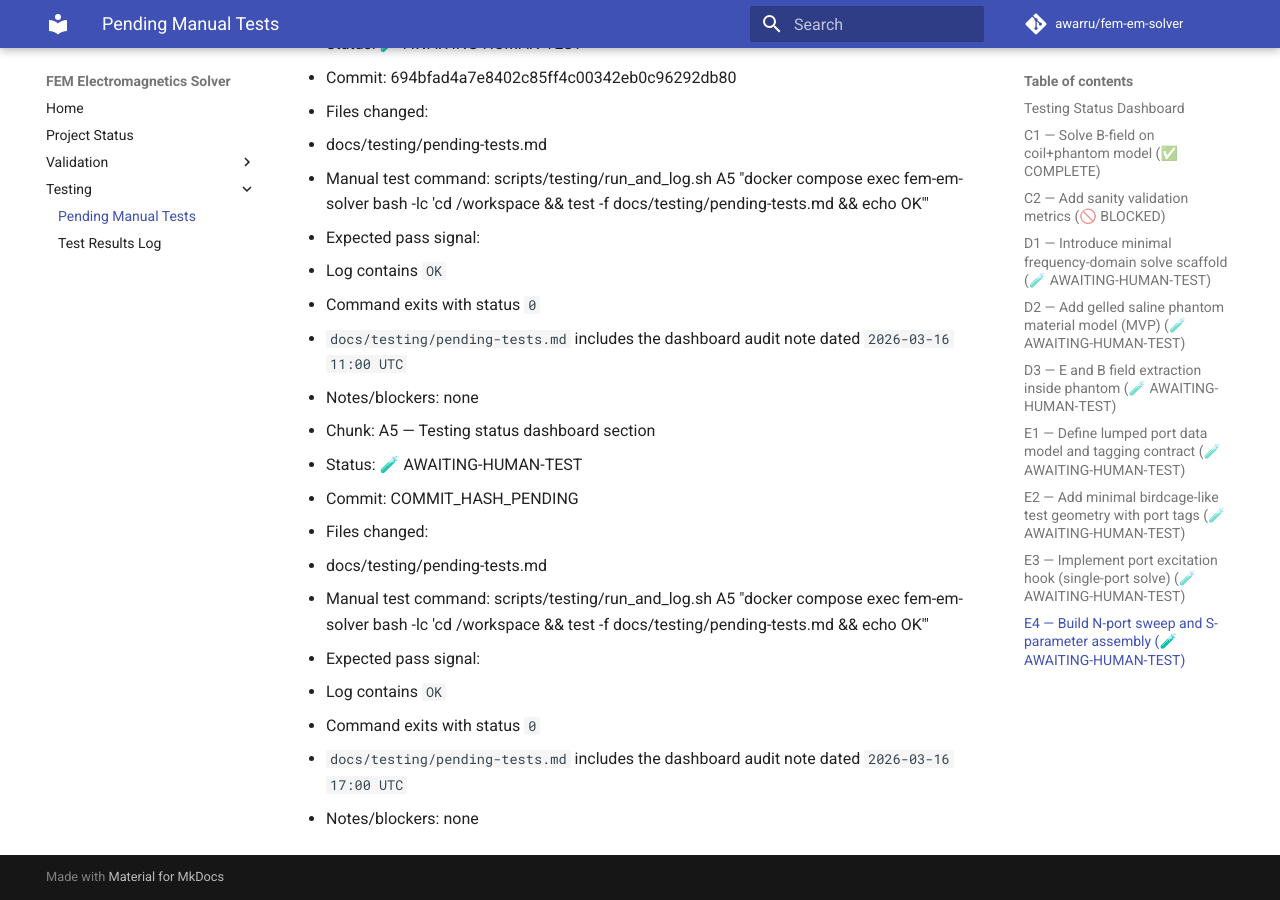
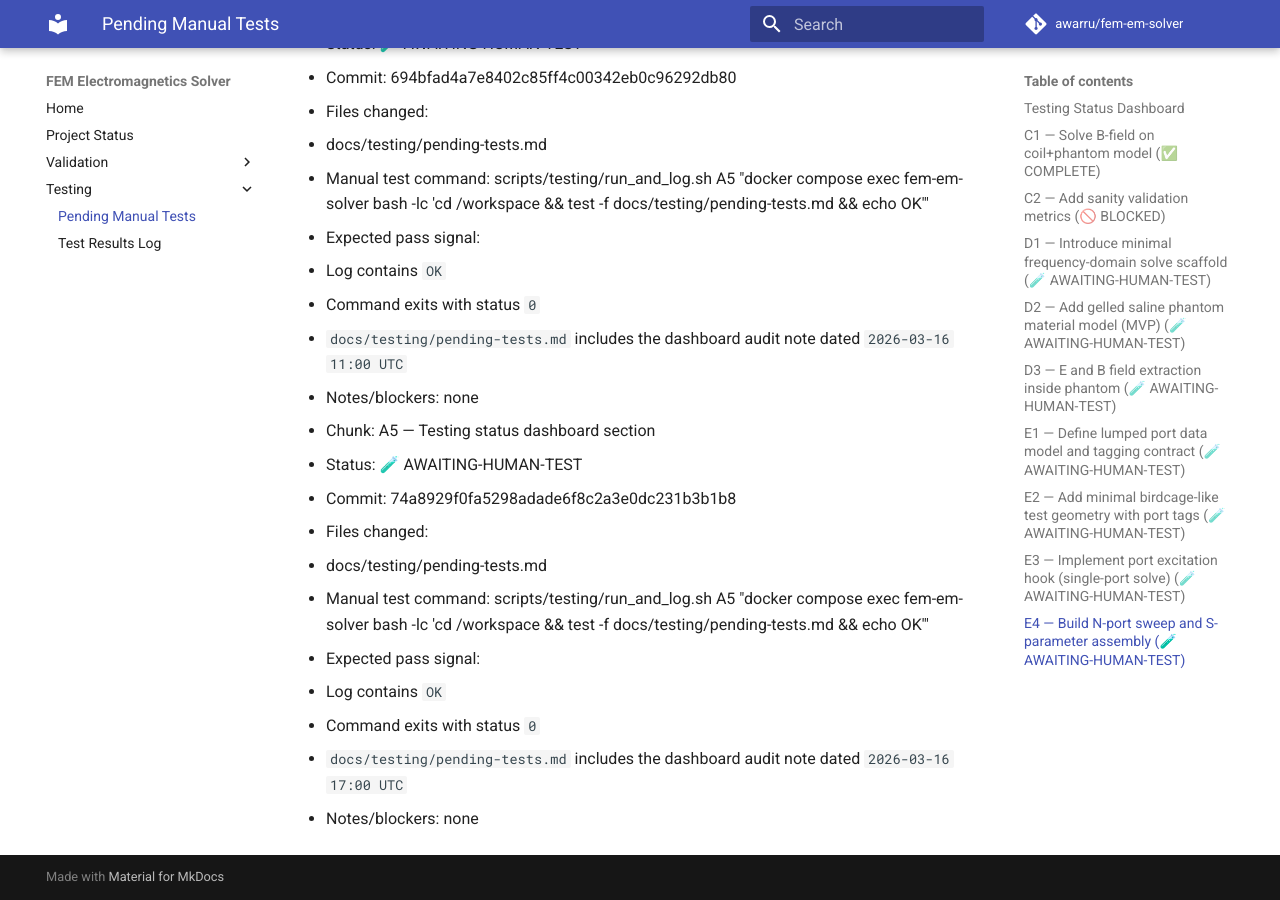
Before and after one commit to awarru/fem-em-solver, an MkDocs documentation site: the page built from docs/testing/pending-tests.md, in a window 1280 px wide and 900 px high, scrolled down 30834 px. Built offline with MkDocs 1.6.1 and Material for MkDocs 9.7.7, drawn with Linux system fonts in a browser that asks for light colours; comment, search, counter and statistics services are not loaded.

Commit message:
docs(testing): record A5 pending-test entry for latest audit

```diff
--- a/docs/testing/pending-tests.md
+++ b/docs/testing/pending-tests.md
@@ -814,7 +814,7 @@ Dashboard audit note (2026-03-16 17:00 UTC): reviewed `docs/testing/test-results
 
 - Chunk: A5 — Testing status dashboard section
 - Status: 🧪 AWAITING-HUMAN-TEST
-- Commit: COMMIT_HASH_PENDING
+- Commit: 74a8929f0fa5298adade6f8c2a3e0dc231b3b1b8
 - Files changed:
   - docs/testing/pending-tests.md
 - Manual test command: scripts/testing/run_and_log.sh A5 "docker compose exec fem-em-solver bash -lc 'cd /workspace && test -f docs/testing/pending-tests.md && echo OK'"
```
